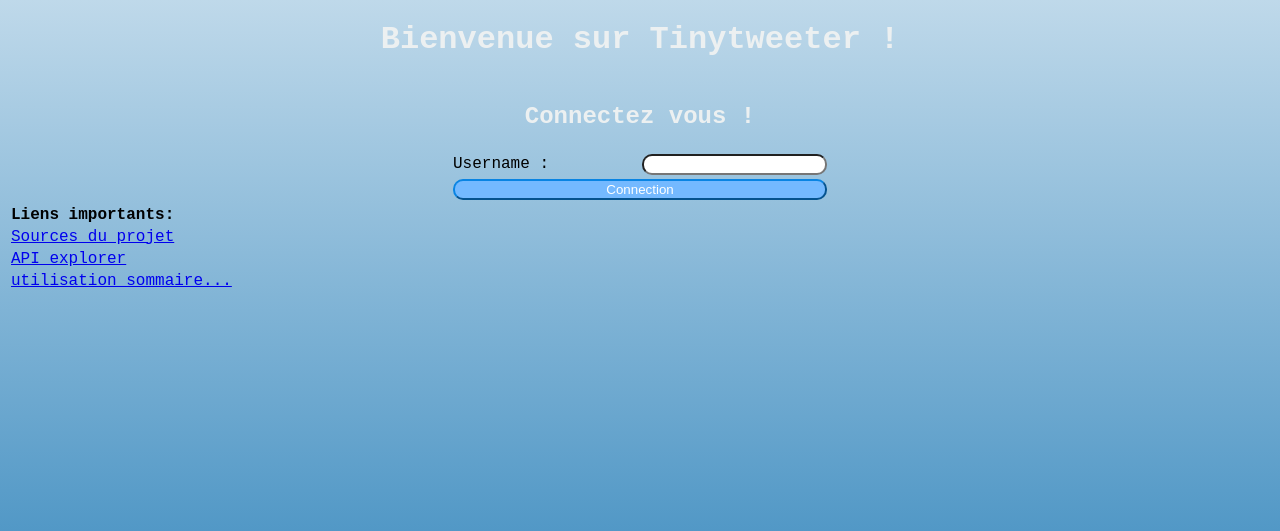
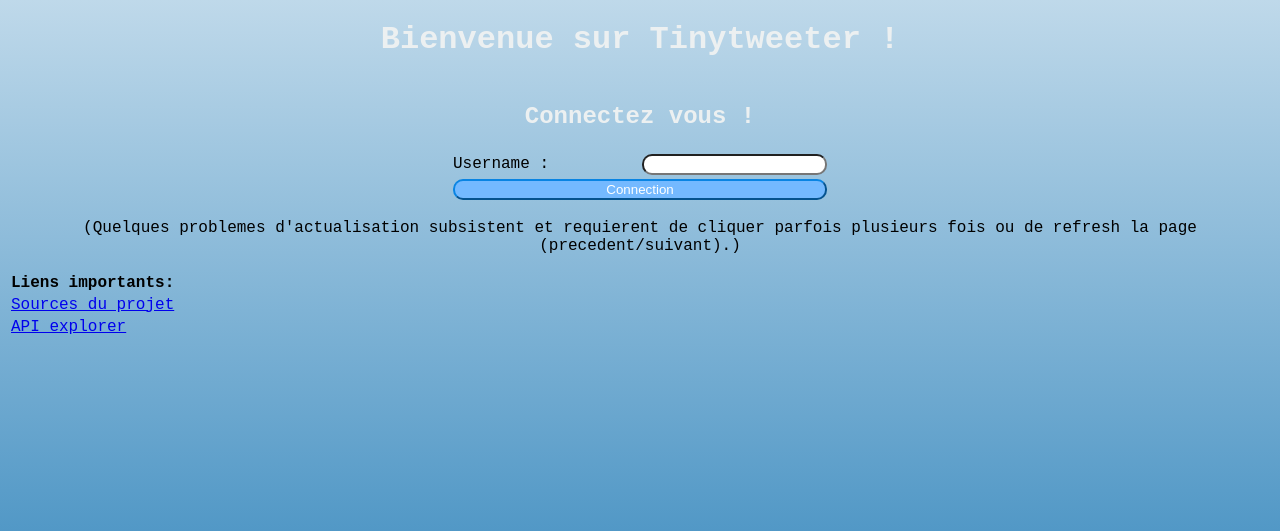
Before and after one commit to MGoulley/TinyTweeter, a web app: page / in a window 1280 px wide. Shown: the top 531 px of the page. Run offline with its HTML, style and script files only (its server is not run), Linux system fonts and the light colour scheme; data that the repository does not hold is empty; some libraries are stand-ins or nearby versions.

Commit message:
Clean commit

```diff
--- a/src/main/java/tinytweet/TinytweeterEndpoint.java
+++ b/src/main/java/tinytweet/TinytweeterEndpoint.java
@@ -200,6 +200,7 @@ public class TinytweeterEndpoint {
 			}
 		});
 
+
         if (nb == 0 || tweets.size() < nb) {
             return tweets;
         } else {
--- a/src/main/webapp/app.js
+++ b/src/main/webapp/app.js
@@ -147,7 +147,8 @@ app.controller('Tinytwitter', function ($scope, $location, $window) {
 
     $window.init = function () {
         $window.localStorage.clear(); //refresh la session lors de la connection
-        var rootApi = 'http://localhost:8080/_ah/api';
+        var rootApi = 'http://tinytweet.appspot.com/_ah/api';
+        // var rootApi = 'http://localhost:8080/_ah/api';
         gapi.client.load('tinytweeter', 'v1', function () {
             console.log("API Loaded");
         }, rootApi);
--- a/src/main/webapp/templates/accueil.html
+++ b/src/main/webapp/templates/accueil.html
@@ -1,9 +1,9 @@
 <center>
     <h1>Bienvenue sur Tinytweeter !</h1>
 
-<script type="text/javascript" src="../app.js"></script>
+    <script type="text/javascript" src="../app.js"></script>
 
-<div class="box" ng-controller="Tinytwitter">
+    <div class="box" ng-controller="Tinytwitter">
         <form ng-submit="connection()">
             <table>
                 <tr>
@@ -28,7 +28,8 @@
                 </tr>
             </table>
         </form>
-</div>
+    </div>
+    <p>(Quelques problemes d'actualisation subsistent et requierent de cliquer parfois plusieurs fois ou de refresh la page (precedent/suivant).)</p>
 </center>
 
 <table>
@@ -45,9 +46,4 @@
             <a href='../_ah/api/explorer'>API explorer</a>
         </td>
     </tr>
-    <tr>
-        <td>
-            <a href='html2.html'>utilisation sommaire...</a>
-        </td>
-    </tr>
 </table>
```
Also changed, not shown: 1 other file.
